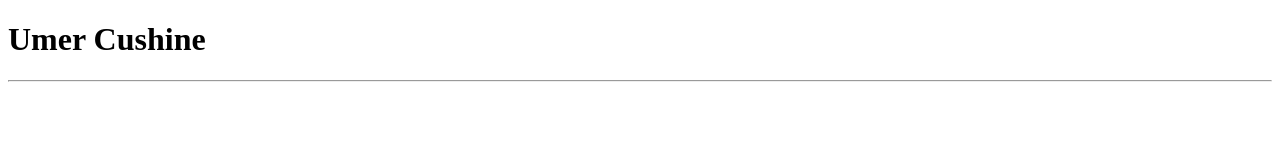
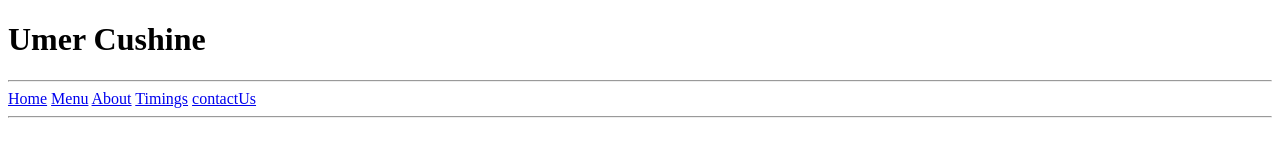
Before and after one commit to yammybajwa/html-assignment, a plain HTML site: page index2.html in a window 1280 px wide. Drawn offline with Linux system fonts and the light colour scheme.

Commit message:
create link section

```diff
--- a/index2.html
+++ b/index2.html
@@ -12,6 +12,14 @@
             <h1>Umer Cushine</h1>
         </div>
         <hr>
+        <div class="linkSection">
+            <a href="#">Home</a>
+            <a href="#">Menu</a>
+            <a href="#">About</a>
+            <a href="#">Timings</a>
+            <a href="#">contactUs</a>
+        </div>
+        <hr>
     </div>
 
 </body>
```
